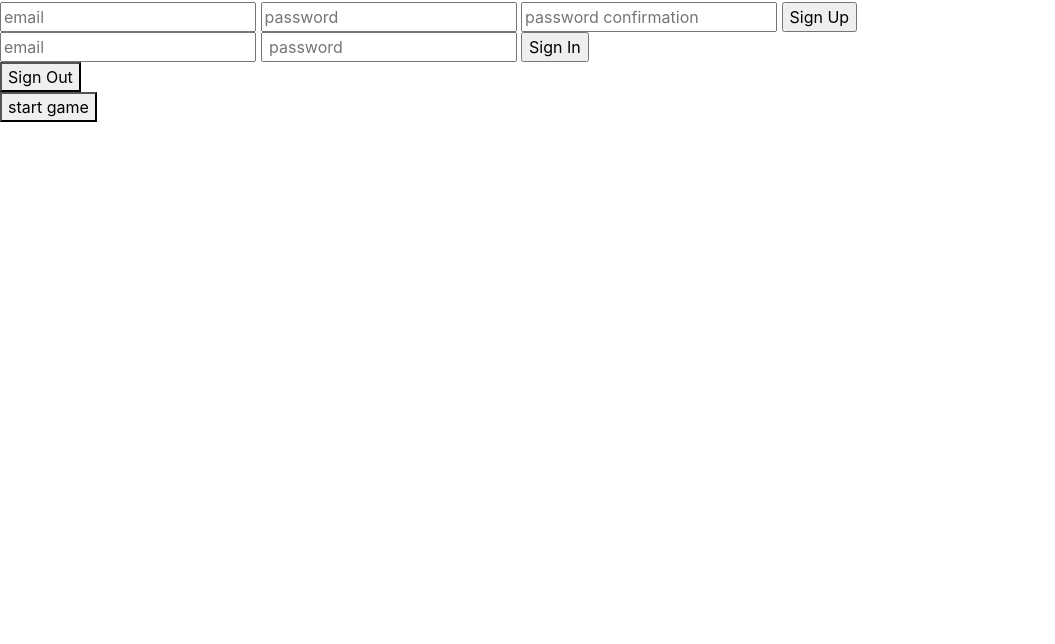
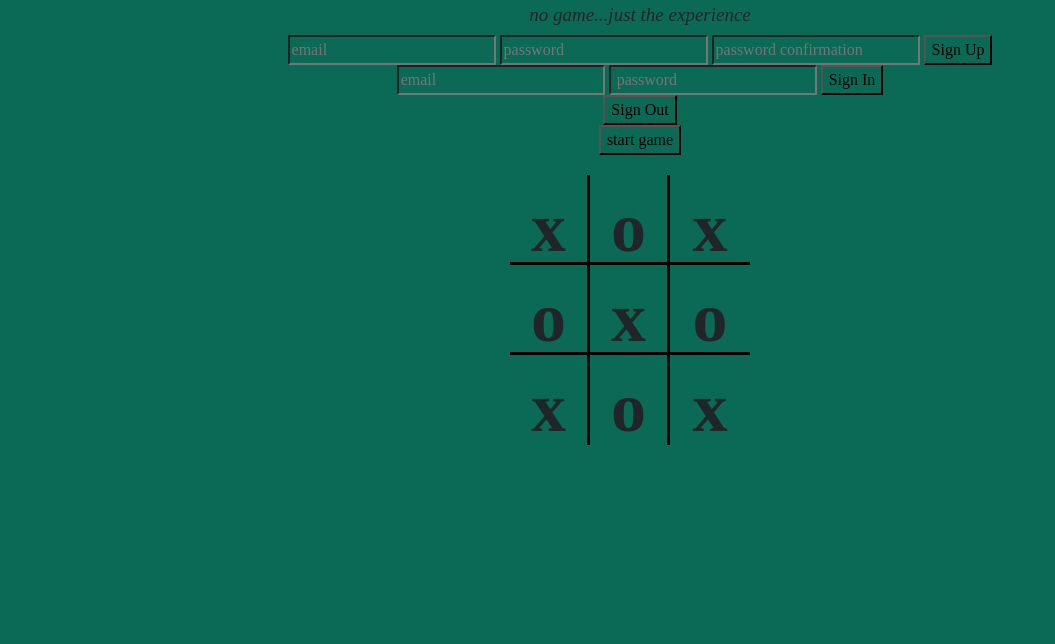
Before and after one commit to snazmi994/tic-tac-toe, a website built with webpack: page index.html in a window 1280 px wide. Shown: the part 156-800 px from the top of the page, without its empty margins (0-1055 px from the left). Built offline with nearby package versions, Linux system fonts and the light colour scheme.

Commit message:
Last Save before Deploy

```diff
--- a/assets/scripts/app.js
+++ b/assets/scripts/app.js
@@ -5,6 +5,6 @@ $(() => {
   $('#sign-up').on('submit', events.onSignUp)
   $('#sign-in').on('submit', events.onSignIn)
   $('#sign-out').on('click', events.onSignOut)
-  $('#start-game').on('submit', events.onStartGame)
+  $('#create-game').on('submit', events.onCreateGame)
 
 })
--- a/assets/scripts/game/api.js
+++ b/assets/scripts/game/api.js
@@ -9,6 +9,9 @@ const createGame = function(data){
   })
 }
 
+
+
 module.exports = {
-  createGame
+  createGame,
+
 }
--- a/assets/scripts/game/ui.js
+++ b/assets/scripts/game/ui.js
@@ -4,7 +4,9 @@ const store = require('./../store.js')
 
 
 const onCreateGameSuccess = function () {
-  $('#message').text('Start Game!')
+  $('#new-message').text('Start Game!')
+  $('#sign-up').hide()
+  $('#sign-in').hide()
 
 }
 
@@ -18,4 +20,6 @@ module.exports = {
   createGameSuccessful,
   createGameFailure,
 
+
+
 }
--- a/assets/styles/index.scss
+++ b/assets/styles/index.scss
@@ -1 +1,75 @@
 @import '~bootstrap/scss/bootstrap';
+
+body {
+  background-color: #0a6a56;
+  font-family: garmond;
+  text-align: center;
+}
+.container {
+  border-radius: 25px;
+  padding: 20px;
+  width: 300px;
+  height: 300px;
+
+}
+
+h1 {
+  color: #953553;
+  font-weight: bold;
+  font-size: 60px;
+}
+
+h2 {
+  font-size: 19px;
+  font-style: italic;
+}
+h3{
+  color: #953553;
+}
+
+header {
+  position:center;
+      top: 20px;
+      right: 10px;
+      border-radius: 25px
+    }
+
+input {
+  background-color: #0a6a56;
+
+}
+button {
+  background-color: #0a6a56;
+
+}
+
+
+.game {
+  display: grid;
+  width: 100px;
+  height: 100px;
+  grid-template-columns: auto auto auto;
+}
+.block {
+
+  width: 80px;
+  height: 90px;
+  align-items: center;
+  justify-content: center;
+  font-size: 70px;
+  font-weight: bold;
+  border: 3px solid black;
+  border-top: none;
+  border-left: none;
+}
+
+#block_6,
+#block_7,
+#block_8 {
+  border-bottom: none;
+}
+#block_2,
+#block_5,
+#block_8 {
+  border-right: none;
+}
--- a/index.html
+++ b/index.html
@@ -37,11 +37,27 @@
     <form>
 <button id="sign-out"> Sign Out </button>
     </form>
-
+  <div id='new-message'></div>
 <form>
-  <button id='start-game'>start game</button>
+  <button id='create-game'>start game</button>
 </form>
     </div>
+
+
+    <div class="container">
+          <div class="game">
+            <div id="block_0" class="block">x</div>
+            <div id="block_1" class="block">o</div>
+            <div id="block_2" class="block">x</div>
+            <div id="block_3" class="block">o</div>
+            <div id="block_4" class="block">x</div>
+            <div id="block_5" class="block">o</div>
+            <div id="block_6" class="block">x</div>
+            <div id="block_7" class="block">o</div>
+            <div id="block_8" class="block">x</div>
+        </div>
+      </div>
+
 
 
 
```
Also changed, not shown: assets/scripts/game/events.js (+4 -3 lines).
